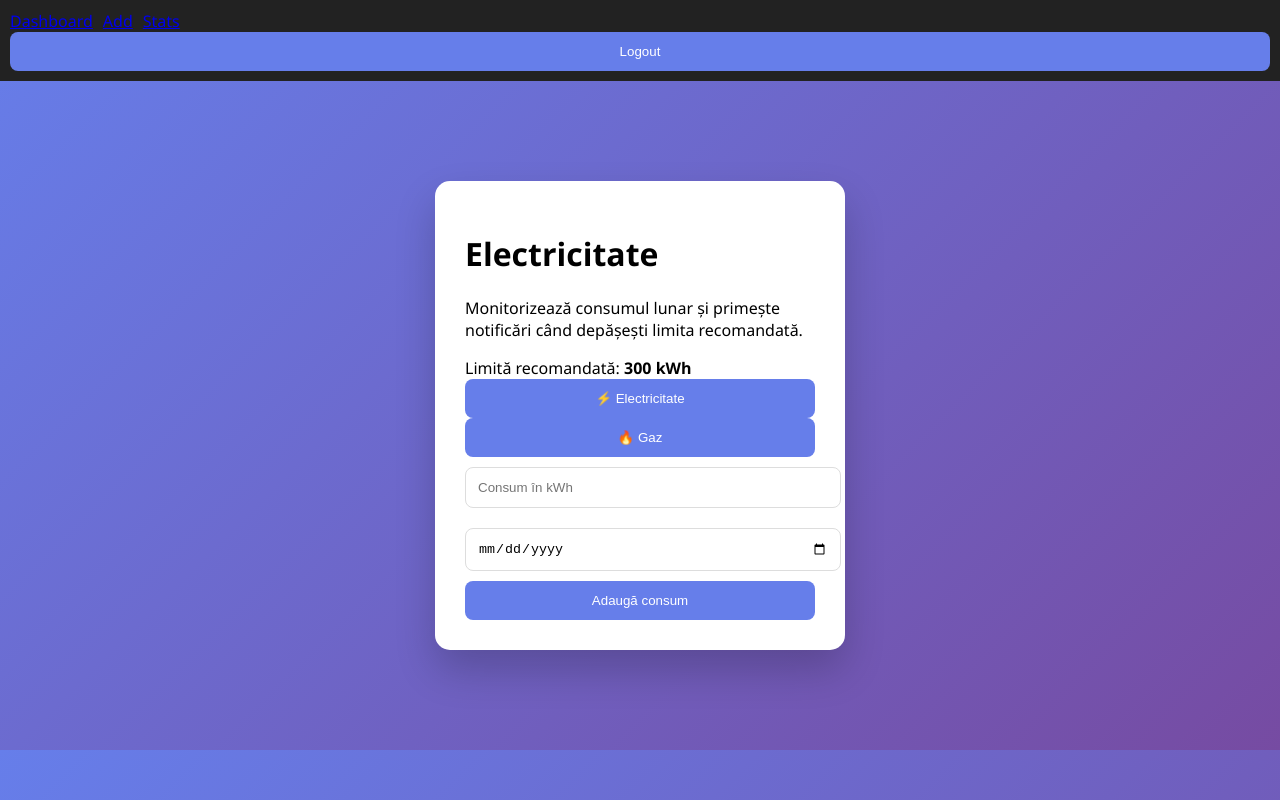
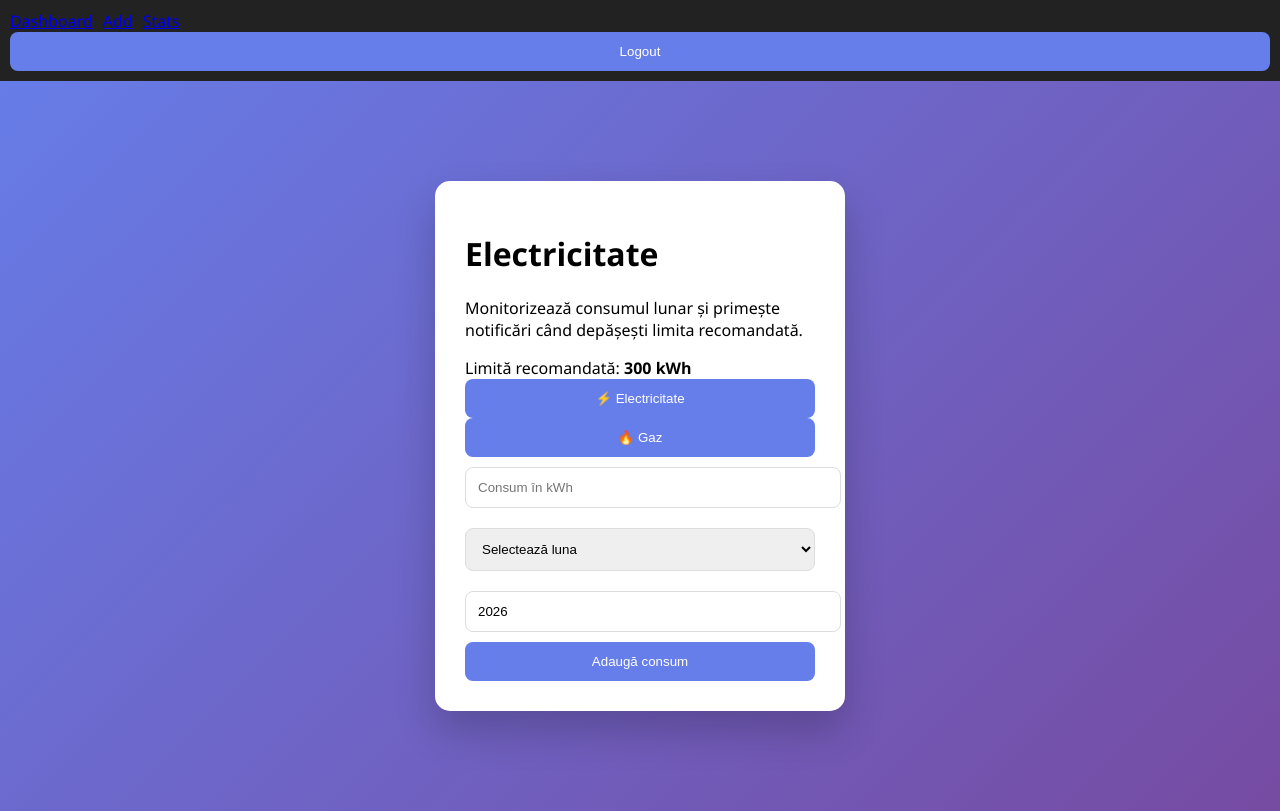
Before and after one commit to emmaL203/energy-app, a React (Create React App) app in the folder energy-app/frontend/: page /add in a window 1280 px wide. Built offline with nearby package versions, Linux system fonts and the light colour scheme; sample sign-in values are in the browser's storage.

Commit message:
monthly consumption update

```diff
--- a/energy-app/frontend/src/pages/AddConsumption.js
+++ b/energy-app/frontend/src/pages/AddConsumption.js
@@ -5,7 +5,11 @@ function AddConsumption() {
 
   const [valoare, setValoare] = useState("");
   const [tip, setTip] = useState("electricitate");
-  const [data, setData] = useState("");
+
+  // LUNA + AN
+  const [luna, setLuna] = useState("");
+  const [an, setAn] = useState(new Date().getFullYear());
+
   const [msg, setMsg] = useState("");
   const [showPopup, setShowPopup] = useState(false);
 
@@ -16,7 +20,8 @@ function AddConsumption() {
 
     setMsg("");
 
-    if (!valoare || !data) {
+    // VALIDARE
+    if (!valoare || !luna || !an) {
       setMsg("Completează toate câmpurile");
       return;
     }
@@ -24,7 +29,7 @@ function AddConsumption() {
     try {
 
       const res = await fetch(
-        `${API_URL}/add-consumption?valoare=${valoare}&tip=${tip}&data=${data}`,
+        `${API_URL}/add-consumption?valoare=${valoare}&tip=${tip}&luna=${luna}&an=${an}`,
         {
           method: "POST",
           headers: {
@@ -42,6 +47,7 @@ function AddConsumption() {
 
       setMsg("Consum adăugat cu succes!");
 
+      // ALERTĂ LIMITĂ
       if (
         (tip === "electricitate" &&
           Number(valoare) > LIMITA_ELECTRICITATE)
@@ -57,8 +63,9 @@ function AddConsumption() {
         }, 4000);
       }
 
+      // RESET
       setValoare("");
-      setData("");
+      setLuna("");
 
     } catch {
 
@@ -113,6 +120,8 @@ function AddConsumption() {
 
         <div className="right-panel">
 
+          {/* SWITCH */}
+
           <div className="switch-container">
 
             <button
@@ -139,13 +148,19 @@ function AddConsumption() {
 
           </div>
 
+          {/* MESSAGE */}
+
           {msg && (
             <div className="message">
               {msg}
             </div>
           )}
 
+          {/* FORM */}
+
           <div className="form-grid">
+
+            {/* CONSUM */}
 
             <input
               className="input-box"
@@ -159,14 +174,46 @@ function AddConsumption() {
               onChange={(e) => setValoare(e.target.value)}
             />
 
+            {/* LUNA */}
+
+            <select
+              className="input-box"
+              value={luna}
+              onChange={(e) => setLuna(e.target.value)}
+            >
+
+              <option value="">
+                Selectează luna
+              </option>
+
+              <option value="1">Ianuarie</option>
+              <option value="2">Februarie</option>
+              <option value="3">Martie</option>
+              <option value="4">Aprilie</option>
+              <option value="5">Mai</option>
+              <option value="6">Iunie</option>
+              <option value="7">Iulie</option>
+              <option value="8">August</option>
+              <option value="9">Septembrie</option>
+              <option value="10">Octombrie</option>
+              <option value="11">Noiembrie</option>
+              <option value="12">Decembrie</option>
+
+            </select>
+
+            {/* AN */}
+
             <input
               className="input-box"
-              type="date"
-              value={data}
-              onChange={(e) => setData(e.target.value)}
+              type="number"
+              placeholder="An"
+              value={an}
+              onChange={(e) => setAn(e.target.value)}
             />
 
           </div>
+
+          {/* BUTTON */}
 
           <button
             className="add-btn"
```
